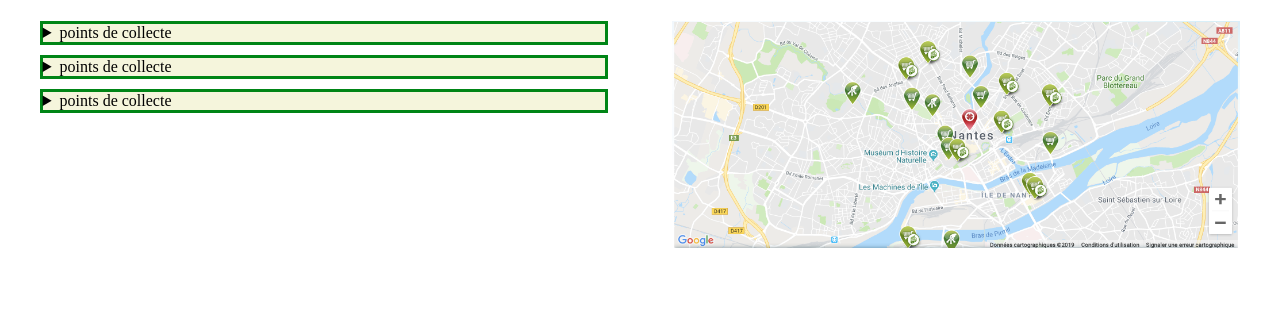
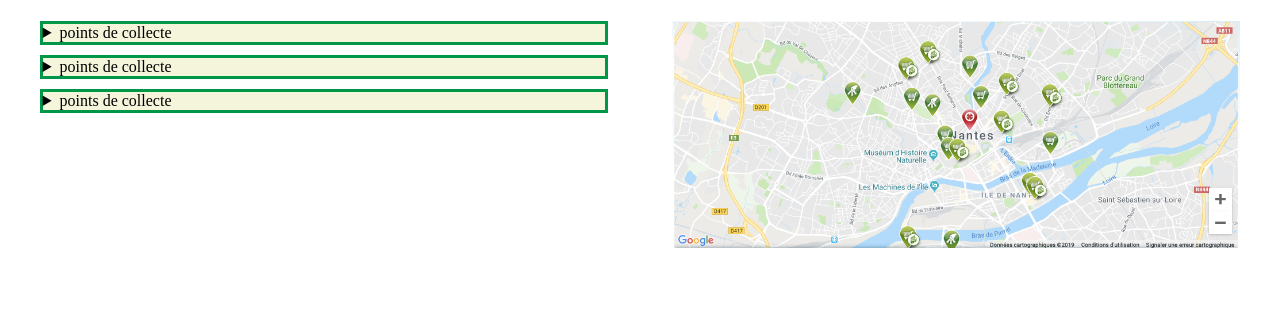
Before and after one commit to Hotaru24/projet-my-green-city, a PHP site: page /gestion-des-dechets.html in a window 1280 px wide. Shown: the part 470-800 px from the top of the page. Run offline with PHP 8.4, Linux system fonts and the light colour scheme.

Commit message:
change color border

```diff
--- a/style.css
+++ b/style.css
@@ -31,7 +31,7 @@
 
 summary
 {
-    border: rgb(0, 133, 22) solid;
+    border: 3px solid #009848;
     margin-bottom: 10px;
     background: beige;
 }
```
